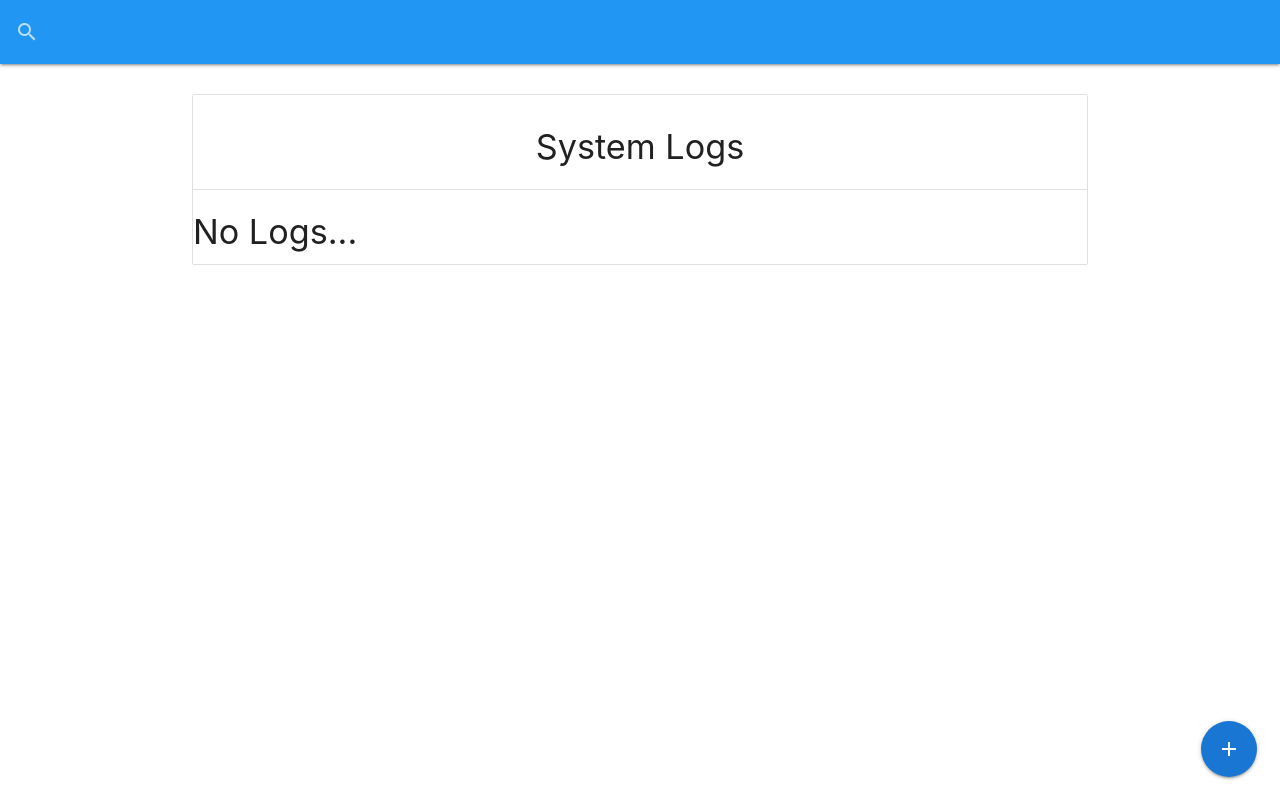
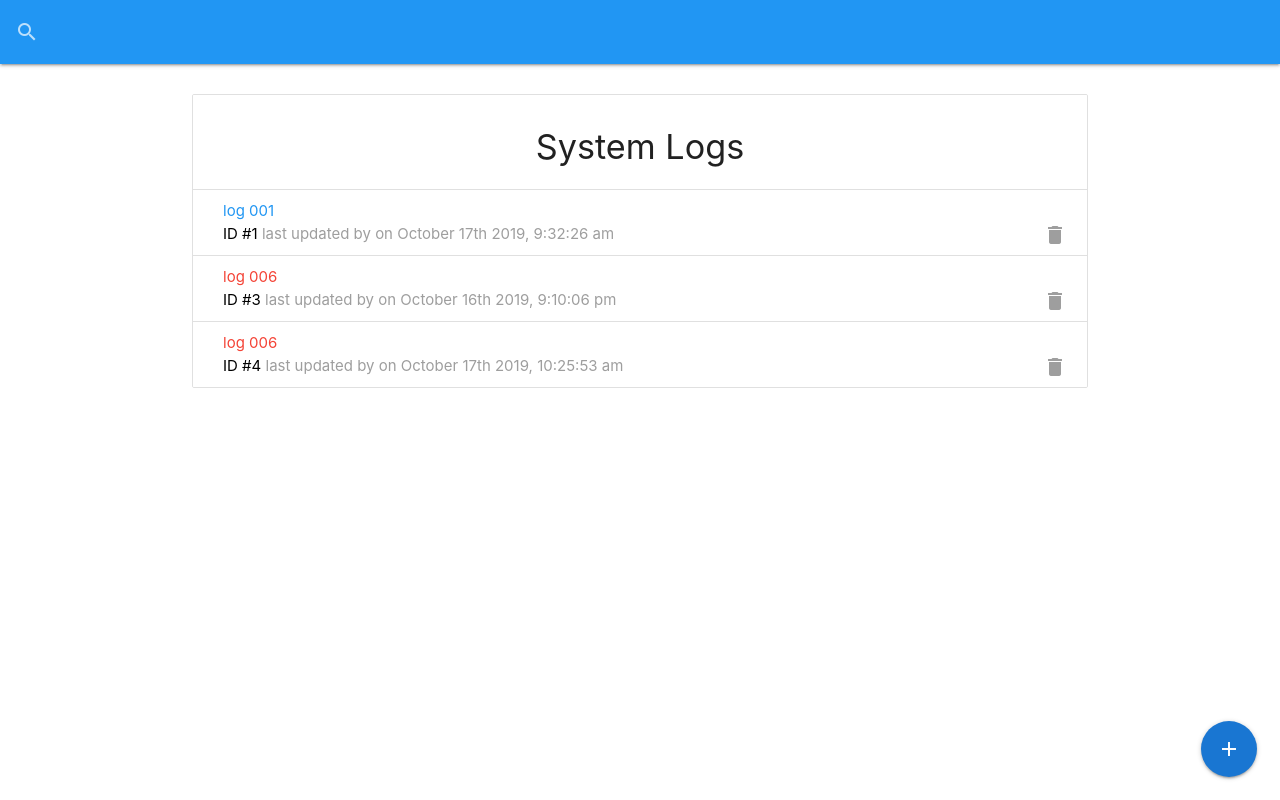
Before and after one commit to AmrAlaaYassen/React-Projects, a React (Create React App) app in the folder it-logger/: page / in a window 1280 px wide. Built offline with nearby package versions, Linux system fonts and the light colour scheme; data requests are answered from the project's data file; the HTML template or start-up script is replaced by a standard one.

Commit message:
IT Logger - Add setCurrent & ClearCurrent Actions add update logs funtionality

```diff
--- a/it-logger/db.json
+++ b/it-logger/db.json
@@ -1,5 +1,26 @@
 {
-  "logs": [],
+  "logs": [
+    {
+      "message": "log 001",
+      "attention": false,
+      "techs": "John Doe",
+      "date": "2019-10-17T09:32:26.878Z",
+      "id": 1
+    },
+    {
+      "id": 3,
+      "message": "log 006",
+      "attention": true,
+      "techs": "John Doe"
+    },
+    {
+      "id": 4,
+      "message": "log 006",
+      "attention": true,
+      "techs": "John Doe",
+      "date": "2019-10-17T10:25:53.711Z"
+    }
+  ],
   "techs": [
     {
       "id": 1,
--- a/it-logger/src/actions/logActions.js
+++ b/it-logger/src/actions/logActions.js
@@ -1,4 +1,13 @@
-import { GET_LOGS, SET_LOADING, LOGS_ERROR, ADD_LOG, DELETE_LOG } from './types';
+import {
+  GET_LOGS,
+  SET_LOADING,
+  LOGS_ERROR,
+  ADD_LOG,
+  DELETE_LOG,
+  SET_CURRENT,
+  CLEAR_CURRENT,
+  UPDATE_LOG
+} from './types';
 
 export const getLogs = () => async dispatch => {
   try {
@@ -44,27 +53,63 @@ export const addLog = log => async dispatch => {
   }
 };
 
-
-export const deleteLog = (id) => async dispatch =>{
+export const deleteLog = id => async dispatch => {
   try {
     setLoading();
 
     await fetch(`/logs/${id}`, {
-      method: 'DELETE',
+      method: 'DELETE'
     });
 
     dispatch({
-      type:DELETE_LOG,
+      type: DELETE_LOG,
       payload: id
-    })
-  }catch (err){
+    });
+  } catch (err) {
     dispatch({
       type: LOGS_ERROR,
       payload: err.response
     });
   }
-}
+};
 
+export const setCurrent = log => {
+  return {
+    type: SET_CURRENT,
+    payload: log
+  };
+};
+
+export const updateLog = log => async dispatch => {
+  try {
+    setLoading();
+    const res = fetch(`/logs/${log.id}`, {
+      method: 'PUT',
+      body: JSON.stringify(log),
+      headers: {
+        'Content-Type': 'application/json'
+      }
+    });
+
+
+    log = await res.json()
+
+    dispatch({
+      type: UPDATE_LOG,
+      payload: log
+    });
+  } catch (err) {
+    dispatch({
+      type: LOGS_ERROR,
+      payload: err.response
+    });
+  }
+};
+export const deleteCurrent = () => {
+  return {
+    type: CLEAR_CURRENT
+  };
+};
 export const setLoading = () => {
   return {
     type: SET_LOADING
--- a/it-logger/src/components/logs/EditLogModal.js
+++ b/it-logger/src/components/logs/EditLogModal.js
@@ -1,17 +1,40 @@
-import React, { useState } from 'react';
+import React, { useState, useEffect } from 'react';
 import M from 'materialize-css/dist/js/materialize.min.js';
-
-const EditLogModal = () => {
-  const onSubmit = () => {
-    if(message ==='' || techs === '' ) {
-      M.toast({html: 'Please Enter All Fields'})
-    }else {
-      //save ticket
-    }
-  };
+import { connect } from 'react-redux';
+import PropTypes from 'prop-types';
+import { deleteCurrent, updateLog } from '../../actions/logActions';
+const EditLogModal = ({ current, deleteCurrent, updateLog }) => {
   const [message, setMessage] = useState('');
   const [attention, setAttention] = useState(false);
   const [techs, setTechs] = useState('');
+
+  useEffect(() => {
+    if (current) {
+      setMessage(current.message);
+      setAttention(current.attention);
+      setTechs(current.techs);
+    }
+  }, [current]);
+
+  const onSubmit = () => {
+    if (message === '' || techs === '') {
+      M.toast({ html: 'Please Enter All Fields' });
+    } else {
+      updateLog({
+        id: current.id,
+        message,
+        attention,
+        techs,
+        date: new Date()
+      });
+      M.toast({ html: `Log Update by ${techs}` });
+      deleteCurrent();
+      setMessage('');
+      setAttention(false);
+      setTechs('');
+    }
+  };
+
   return (
     <div id='edit-log-modal' className='modal' style={modalStyle}>
       <div className='modal-content'>
@@ -24,9 +47,6 @@ const EditLogModal = () => {
               value={message}
               onChange={e => setMessage(e.target.value)}
             />
-            <label htmlFor='message' className='active'>
-              Log Message
-            </label>
           </div>
         </div>
 
@@ -41,11 +61,10 @@ const EditLogModal = () => {
               <option value='' disabled>
                 Select Technician
               </option>
-
+              <option value='John Doe'>John Doe</option>
             </select>
           </div>
         </div>
-
         <div className='row'>
           <div className='input-field'>
             <p>
@@ -65,7 +84,7 @@ const EditLogModal = () => {
       </div>
       <div className='modal-footer'>
         <a
-          href='#!'
+          href='!#'
           onClick={onSubmit}
           className='modal-close waves-effect blue waves-light btn'
         >
@@ -81,4 +100,17 @@ const modalStyle = {
   height: '75%'
 };
 
-export default EditLogModal;
+EditLogModal.propTypes = {
+  deleteCurrent: PropTypes.func.isRequired,
+  updateLog: PropTypes.func.isRequired,
+  current: PropTypes.object
+};
+
+const mapStateToProp = state => ({
+  current: state.log.current
+});
+
+export default connect(
+  mapStateToProp,
+  { updateLog, deleteCurrent }
+)(EditLogModal);
--- a/it-logger/src/components/logs/LogItem.js
+++ b/it-logger/src/components/logs/LogItem.js
@@ -2,9 +2,9 @@ import React from 'react';
 import PropTypes from 'prop-types';
 import Moment from 'react-moment';
 import { connect } from 'react-redux';
-import { deleteLog } from '../../actions/logActions';
+import { deleteLog, setCurrent } from '../../actions/logActions';
 import M from 'materialize-css/dist/js/materialize.min.js'
-const LogItem = ({ log, deleteLog }) => {
+const LogItem = ({ log, deleteLog, setCurrent }) => {
   const onDelete = () => {
     deleteLog(log.id);
     M.toast({html: 'Log Deleted Successfully'})
@@ -14,6 +14,7 @@ const LogItem = ({ log, deleteLog }) => {
       <div>
         <a
           href='#edit-log-modal'
+          onClick={() => setCurrent(log)}
           className={`modal-trigger ${
             log.attention ? 'red-text' : 'blue-text'
           }`}
@@ -36,10 +37,11 @@ const LogItem = ({ log, deleteLog }) => {
 
 LogItem.propTypes = {
   log: PropTypes.object.isRequired,
-  deleteLog: PropTypes.func.isRequired
+  deleteLog: PropTypes.func.isRequired,
+  setCurrent: PropTypes.func.isRequired,
 };
 
 export default connect(
   null,
-  { deleteLog }
+  { deleteLog, setCurrent }
 )(LogItem);
--- a/it-logger/src/reducers/logReducer.js
+++ b/it-logger/src/reducers/logReducer.js
@@ -3,7 +3,10 @@ import {
   SET_LOADING,
   LOGS_ERROR,
   ADD_LOG,
-  DELETE_LOG
+  UPDATE_LOG,
+  DELETE_LOG,
+  SET_CURRENT,
+  CLEAR_CURRENT
 } from '../actions/types';
 
 const initialState = {
@@ -29,15 +32,30 @@ export default (state = initialState, action) => {
     case DELETE_LOG:
       return {
         ...state,
-        logs: state.logs.filter(log =>
-          log.id !== action.payload
-        ),
+        logs: state.logs.filter(log => log.id !== action.payload),
         loading: false
+      };
+    case UPDATE_LOG:
+      return {
+        ...state,
+        logs: state.logs.map(log =>
+          log.id === action.payload.id ? action.payload : log
+        )
       };
     case SET_LOADING:
       return {
         ...state,
         loading: true
+      };
+    case SET_CURRENT:
+      return {
+        ...state,
+        current: action.payload
+      };
+    case CLEAR_CURRENT:
+      return {
+        ...state,
+        current: null
       };
     case LOGS_ERROR:
       console.error(action.payload);
```
